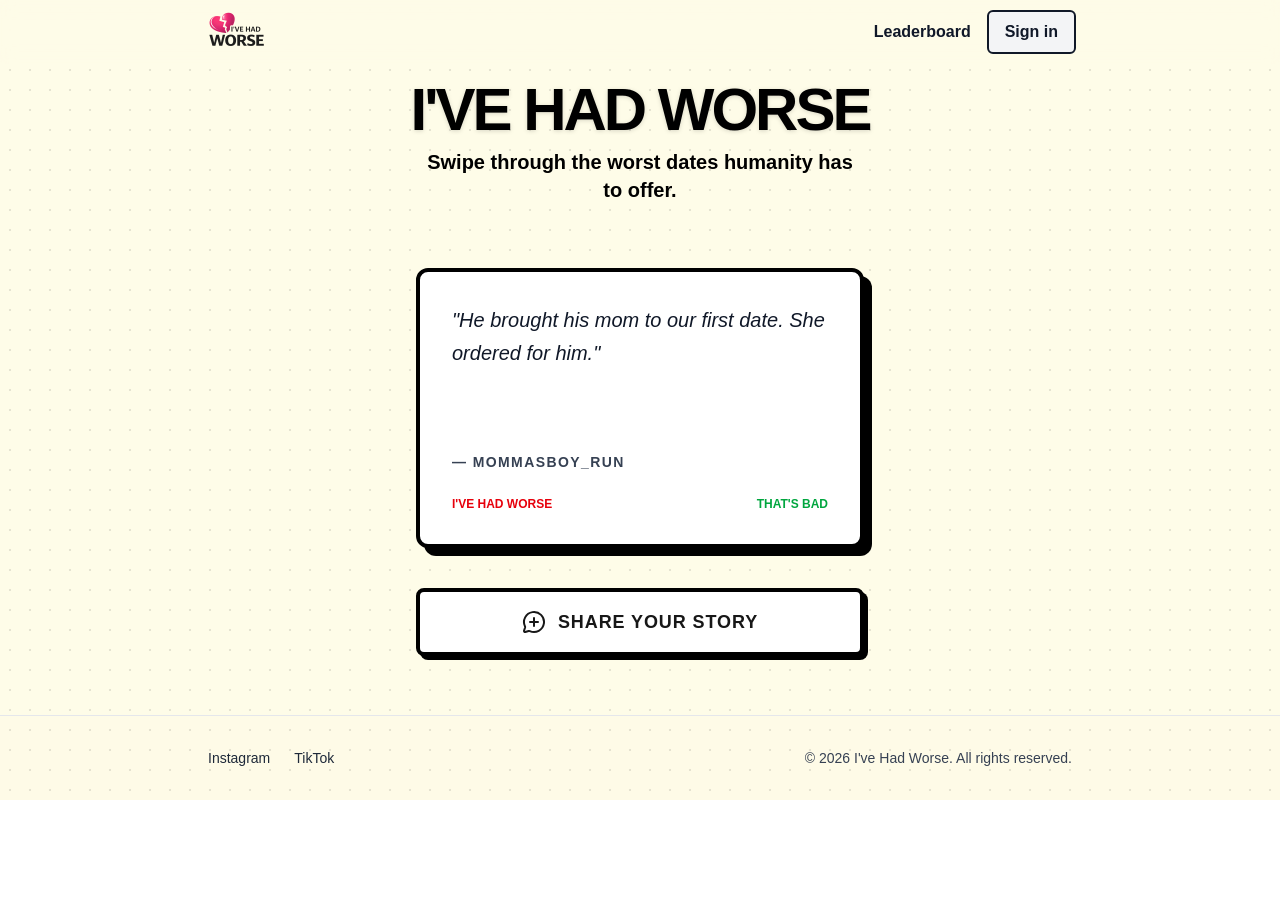
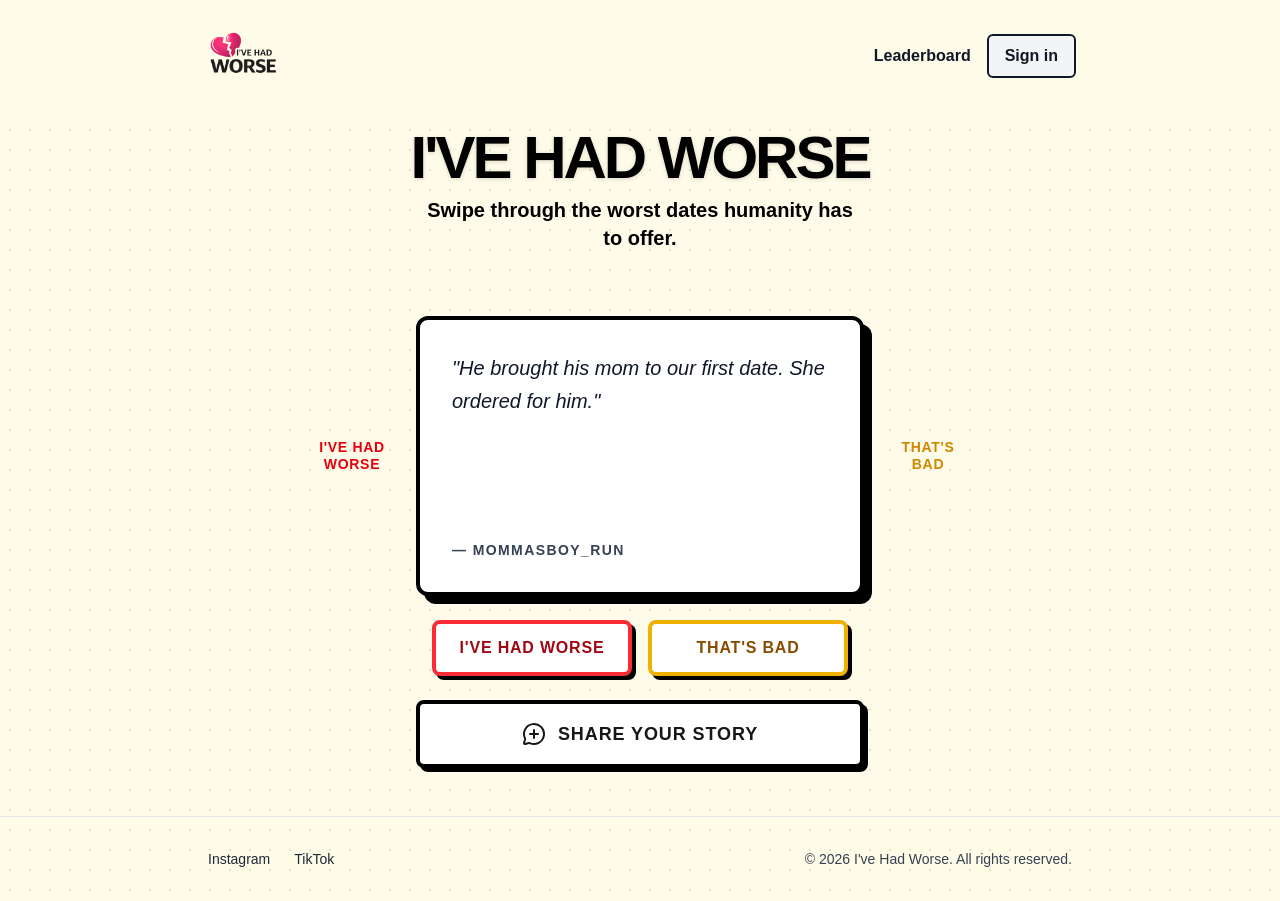
Before and after one commit to Hertafeld/odyssey, a Next.js app: page / in a window 1280 px wide. Before the commit the page ends 800 px from the top, so only its background shows below. Built offline with nearby package versions, Linux system fonts and the light colour scheme.

Commit message:
new changes

```diff
--- /dev/null
+++ b/app/api/leaderboard/route.ts
@@ -0,0 +1,35 @@
+import { NextResponse } from 'next/server';
+import { getSupabaseServer } from '@/lib/supabase-server';
+
+const TOP_N = 20;
+
+export async function GET() {
+  try {
+    const supabase = getSupabaseServer();
+
+    const { data, error } = await supabase
+      .from('stories')
+      .select('id, text, story_name, sucks_count')
+      .order('sucks_count', { ascending: false })
+      .limit(TOP_N);
+
+    if (error) throw error;
+
+    return NextResponse.json({
+      success: true,
+      entries: (data ?? []).map((row, index) => ({
+        rank: index + 1,
+        storyId: row.id,
+        text: row.text,
+        storyName: row.story_name ?? null,
+        thatsBadCount: row.sucks_count,
+      })),
+    });
+  } catch (e) {
+    console.error('Leaderboard error:', e);
+    return NextResponse.json(
+      { success: false, error: 'failed_to_load' },
+      { status: 500 }
+    );
+  }
+}
--- /dev/null
+++ b/app/leaderboard/page.tsx
@@ -0,0 +1,129 @@
+'use client';
+
+import { useEffect, useState } from 'react';
+import Link from 'next/link';
+import Header from '@/components/Header';
+import Footer from '@/components/Footer';
+
+interface LeaderboardEntry {
+  rank: number;
+  storyId: string;
+  text: string;
+  storyName: string | null;
+  thatsBadCount: number;
+}
+
+export default function LeaderboardPage() {
+  const [entries, setEntries] = useState<LeaderboardEntry[]>([]);
+  const [loading, setLoading] = useState(true);
+  const [error, setError] = useState<string | null>(null);
+
+  useEffect(() => {
+    let cancelled = false;
+    async function fetchLeaderboard() {
+      try {
+        const res = await fetch('/api/leaderboard');
+        const json = await res.json();
+        if (cancelled) return;
+        if (!res.ok) {
+          setError(json.error ?? 'Failed to load leaderboard');
+          setEntries([]);
+          return;
+        }
+        setEntries(json.entries ?? []);
+        setError(null);
+      } catch {
+        if (!cancelled) {
+          setError('Failed to load leaderboard');
+          setEntries([]);
+        }
+      } finally {
+        if (!cancelled) setLoading(false);
+      }
+    }
+    fetchLeaderboard();
+    return () => { cancelled = true; };
+  }, []);
+
+  return (
+    <main className="flex min-h-screen flex-col bg-yellow-50 overflow-hidden relative">
+      <div
+        className="absolute inset-0 z-0 opacity-10 pointer-events-none"
+        style={{
+          backgroundImage: 'radial-gradient(#000 1px, transparent 1px)',
+          backgroundSize: '20px 20px',
+        }}
+      />
+      <Header />
+
+      <div className="flex flex-col items-center flex-1 z-10 p-4 pt-6 pb-8">
+        <h1 className="text-3xl sm:text-4xl font-black text-black uppercase tracking-tighter text-center mb-2">
+          Leaderboard
+        </h1>
+        <p className="text-base font-semibold text-black text-center mb-8 max-w-md">
+          Top 20 stories by &quot;That&apos;s Bad&quot; votes
+        </p>
+
+        <div className="w-full max-w-2xl">
+          {loading && (
+            <p className="text-center font-bold text-gray-700 py-12">Loading…</p>
+          )}
+          {error && !loading && (
+            <div className="bg-white border-4 border-black rounded-xl p-6 text-center">
+              <p className="font-bold text-gray-800">{error}</p>
+              <Link
+                href="/"
+                className="inline-block mt-4 px-4 py-2 bg-black text-white font-bold uppercase text-sm hover:bg-gray-800 transition-colors"
+              >
+                Back home
+              </Link>
+            </div>
+          )}
+          {!loading && !error && entries.length === 0 && (
+            <div className="bg-white border-4 border-black rounded-xl p-8 text-center">
+              <p className="font-bold text-gray-800">No stories yet.</p>
+              <p className="text-gray-700 mt-2">Vote on stories to build the leaderboard.</p>
+              <Link
+                href="/"
+                className="inline-block mt-4 px-4 py-2 bg-black text-white font-bold uppercase text-sm hover:bg-gray-800 transition-colors"
+              >
+                Go vote
+              </Link>
+            </div>
+          )}
+          {!loading && !error && entries.length > 0 && (
+            <ul className="space-y-3">
+              {entries.map((entry) => (
+                <li key={entry.storyId}>
+                  <div className="bg-white border-4 border-black shadow-[6px_6px_0px_0px_rgba(0,0,0,1)] rounded-xl p-4 flex flex-col sm:flex-row sm:items-center gap-3">
+                    <div className="flex items-center gap-3 flex-shrink-0">
+                      <span className="flex h-10 w-10 items-center justify-center rounded-lg bg-black text-white font-black text-lg">
+                        {entry.rank}
+                      </span>
+                      <span className="font-black text-lg text-yellow-700 tabular-nums">
+                        {entry.thatsBadCount}
+                        <span className="text-xs font-bold uppercase text-gray-600 ml-1">That&apos;s Bad</span>
+                      </span>
+                    </div>
+                    <div className="min-w-0 flex-1">
+                      <p className="font-medium italic text-gray-900 leading-snug line-clamp-2">
+                        &quot;{entry.text}&quot;
+                      </p>
+                      {entry.storyName && (
+                        <p className="text-sm font-black tracking-widest uppercase text-gray-600 mt-1">
+                          — {entry.storyName}
+                        </p>
+                      )}
+                    </div>
+                  </div>
+                </li>
+              ))}
+            </ul>
+          )}
+        </div>
+      </div>
+
+      <Footer />
+    </main>
+  );
+}
--- a/app/page.tsx
+++ b/app/page.tsx
@@ -48,8 +48,14 @@
           Swipe through the worst dates humanity has to offer.
         </p>
 
-        {/* --- CARD AREA --- */}
-      <div className="relative w-full max-w-md min-h-[280px] max-h-[38vh] z-10 flex items-center justify-center my-4 flex-shrink-0">
+        {/* --- CARD AREA (with swipe labels on the sides) --- */}
+      <div className="w-full max-w-2xl flex items-center justify-center gap-3 sm:gap-6 my-4 flex-shrink-0 z-10">
+        {activeStory && (
+          <span className="text-red-600 font-black uppercase tracking-wider text-xs sm:text-sm flex-shrink-0 text-center w-14 sm:w-20 leading-tight">
+            I've Had Worse
+          </span>
+        )}
+      <div className="relative w-full max-w-md min-h-[280px] max-h-[38vh] flex items-center justify-center flex-shrink-0">
         {activeStory ? (
           <StoryCard
             key={activeStory.id}
@@ -69,6 +75,36 @@
           </div>
         )}
       </div>
+        {activeStory && (
+          <span className="text-yellow-600 font-black uppercase tracking-wider text-xs sm:text-sm flex-shrink-0 text-center w-14 sm:w-20 leading-tight">
+            That's Bad
+          </span>
+        )}
+      </div>
+
+        {/* --- Vote buttons --- */}
+        {activeStory && (
+          <div className="flex gap-4 w-full max-w-md justify-center flex-shrink-0 mt-2">
+            <button
+              onClick={() => handleVote('left')}
+              className="group relative flex-1 max-w-[200px]"
+            >
+              <div className="absolute top-0 left-0 w-full h-full bg-black rounded-lg translate-x-1 translate-y-1" />
+              <div className="relative bg-white border-4 border-red-500 py-3 px-4 rounded-lg flex items-center justify-center font-black uppercase tracking-wider text-red-800 hover:bg-red-50 active:translate-x-1 active:translate-y-1 transition-all">
+                I've Had Worse
+              </div>
+            </button>
+            <button
+              onClick={() => handleVote('right')}
+              className="group relative flex-1 max-w-[200px]"
+            >
+              <div className="absolute top-0 left-0 w-full h-full bg-black rounded-lg translate-x-1 translate-y-1" />
+              <div className="relative bg-white border-4 border-yellow-500 py-3 px-4 rounded-lg flex items-center justify-center font-black uppercase tracking-wider text-yellow-800 hover:bg-yellow-50 active:translate-x-1 active:translate-y-1 transition-all">
+                That's Bad
+              </div>
+            </button>
+          </div>
+        )}
 
         {/* --- Share --- */}
         <div className="z-10 w-full max-w-md flex flex-col items-center gap-6 mb-8 mt-6 flex-shrink-0">
--- a/components/Header.tsx
+++ b/components/Header.tsx
@@ -6,14 +6,14 @@
 export default function Header() {
   return (
     <header className="sticky top-0 z-20 w-full bg-yellow-50/95 backdrop-blur supports-[backdrop-filter]:bg-yellow-50/80">
-      <div className="mx-auto flex h-16 max-w-4xl items-center justify-between px-3 py-1">
+      <div className="mx-auto flex h-24 sm:h-28 max-w-4xl items-center justify-between px-3 py-2">
         <Link href="/" className="flex items-center focus:outline-none focus:ring-2 focus:ring-black focus:ring-offset-2 rounded -my-1">
           <Image
             src="/ive-hard-worse-logo-transparent.png"
             alt="I've Had Worse"
-            width={320}
-            height={96}
-            className="h-16 w-auto object-contain sm:h-20"
+            width={400}
+            height={140}
+            className="h-20 w-auto object-contain sm:h-24"
             priority
           />
         </Link>
--- a/components/StoryCard.tsx
+++ b/components/StoryCard.tsx
@@ -22,7 +22,7 @@
   const x = useMotionValue(0);
   const rotate = useTransform(x, [-200, 200], [-25, 25]);
   const opacity = useTransform(x, [-200, -150, 0, 150, 200], [0, 1, 1, 1, 0]);
-  const bg = useTransform(x, [-200, 0, 200], ["#f87171", "#ffffff", "#4ade80"]);
+  const bg = useTransform(x, [-200, 0, 200], ["#ef4444", "#ffffff", "#eab308"]);
 
   const handleDragEnd = (_event: unknown, info: PanInfo) => {
     if (Math.abs(info.offset.x) > 10) didDrag.current = true;
@@ -62,11 +62,6 @@
         <p className="text-sm font-black tracking-widest uppercase text-gray-700">
           — {story.nickname}
         </p>
-
-        <div className="flex justify-between mt-6 text-xs font-bold uppercase text-gray-800">
-          <span className="text-red-600">I've Had Worse</span>
-          <span className="text-green-600">That's Bad</span>
-        </div>
       </div>
     </motion.div>
   );
--- a/components/StoryDetailModal.tsx
+++ b/components/StoryDetailModal.tsx
@@ -54,15 +54,21 @@
         <div className="flex gap-4">
           <button
             onClick={() => handleVote('left')}
-            className="flex-1 py-3 px-4 border-2 border-red-700 bg-red-50 font-black uppercase text-sm text-red-900 hover:bg-red-100 transition-colors rounded-lg"
+            className="group relative flex-1"
           >
-            I've Had Worse
+            <div className="absolute top-0 left-0 w-full h-full bg-black rounded-lg translate-x-1 translate-y-1" />
+            <div className="relative bg-white border-4 border-red-500 py-3 px-4 rounded-lg flex items-center justify-center font-black uppercase tracking-wider text-red-800 hover:bg-red-50 active:translate-x-1 active:translate-y-1 transition-all">
+              I've Had Worse
+            </div>
           </button>
           <button
             onClick={() => handleVote('right')}
-            className="flex-1 py-3 px-4 border-2 border-green-700 bg-green-50 font-black uppercase text-sm text-green-900 hover:bg-green-100 transition-colors rounded-lg"
+            className="group relative flex-1"
           >
-            That's Bad
+            <div className="absolute top-0 left-0 w-full h-full bg-black rounded-lg translate-x-1 translate-y-1" />
+            <div className="relative bg-white border-4 border-yellow-500 py-3 px-4 rounded-lg flex items-center justify-center font-black uppercase tracking-wider text-yellow-800 hover:bg-yellow-50 active:translate-x-1 active:translate-y-1 transition-all">
+              That's Bad
+            </div>
           </button>
         </div>
       </div>
```
